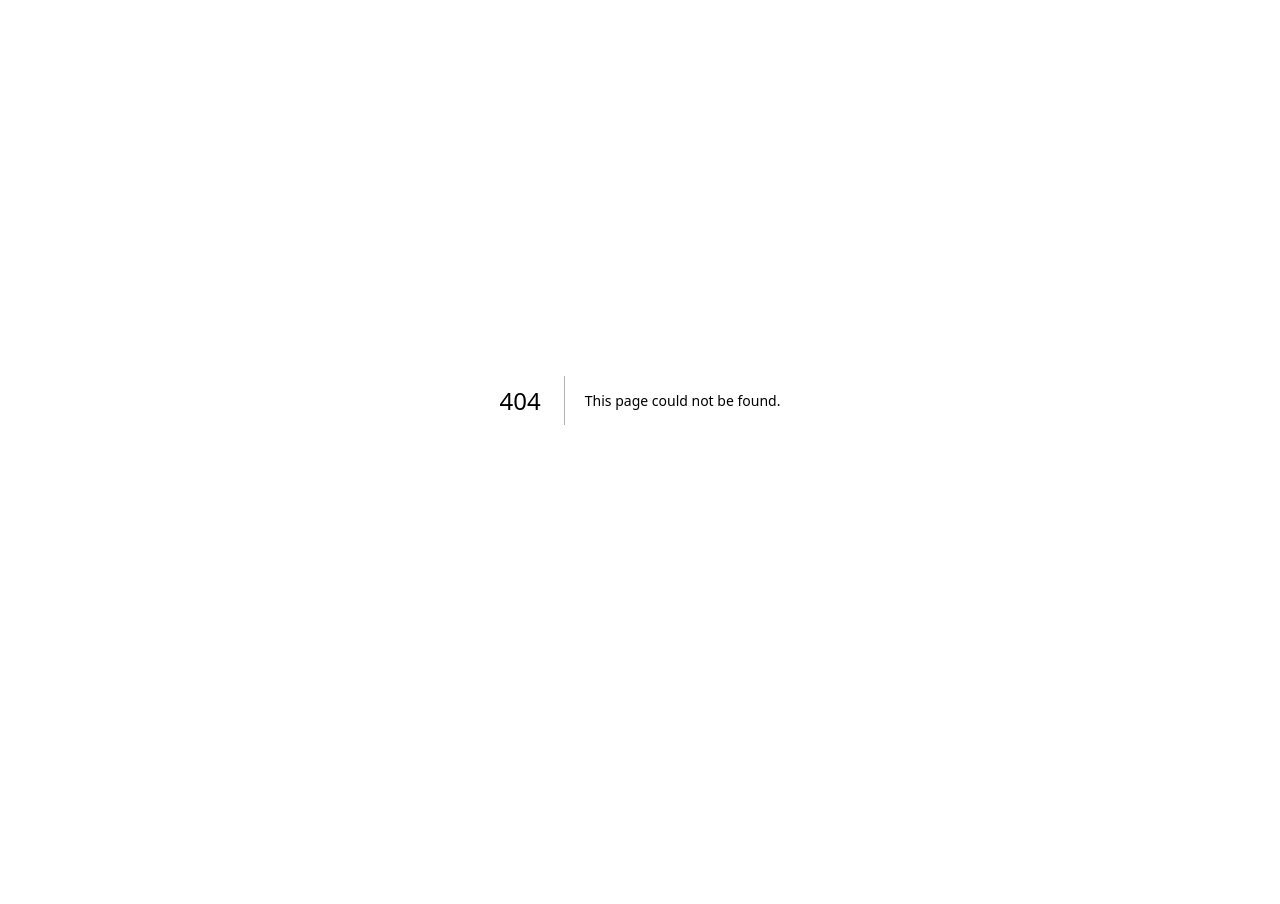
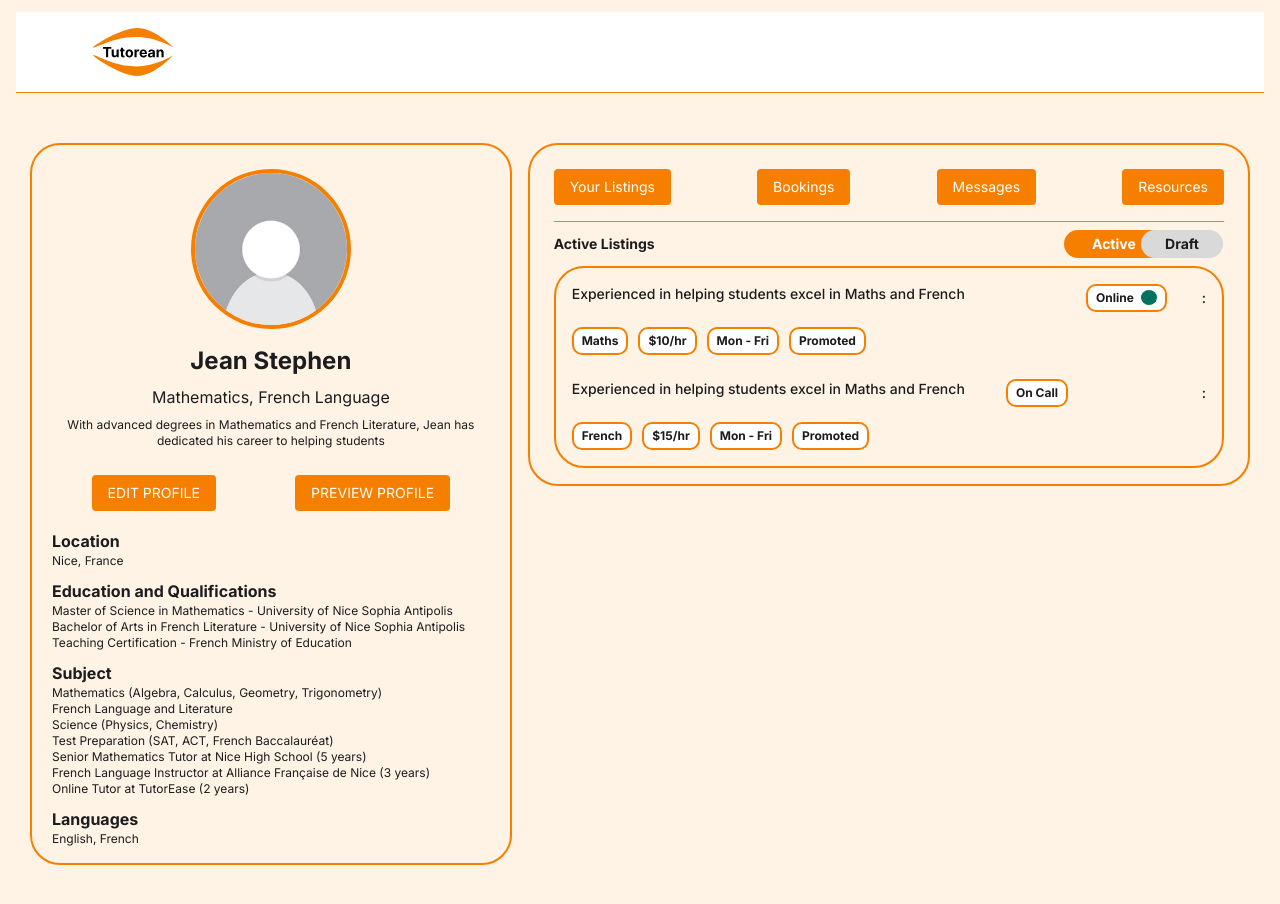
Before and after one commit to ebube-tech/tutorean, a Next.js app: page /tutor_reg/tutor_dashboard in a window 1280 px wide. Before the commit this address had no page. Before the commit the page ends 800 px from the top, so only its background shows below. Built offline with nearby package versions, Linux system fonts and the light colour scheme.

Commit message:
tutor registration dev complete

```diff
--- a/src/app/page.tsx
+++ b/src/app/page.tsx
@@ -1,17 +1,3 @@
-// import Register from "@/original/register";
-// import Navbar from "@/original/navbar";
-import Navbar from "@/components/navbar";
-import Tutor_Reg_One from "@/components/Tutor_Reg_One";
-import Tutor_Reg_Two from "@/components/Tutor_Reg_Two";
-import Tutor_Reg_Three from "@/components/Tutor_Reg_Three";
-import Tutor_Reg_Congrat from "@/components/Tutor_Reg_Congrat";
-
 export default function Home() {
-  return <div>
-    <Navbar/>
-    <Tutor_Reg_One/>
-    {/* <Tutor_Reg_Congrat/>
-    <Tutor_Reg_Congrat/>
-    <Tutor_Reg_Congrat/> */}
-  </div>;
+  return <div>Tutor Registration</div>;
 }
--- /dev/null
+++ b/src/app/tutor_reg/complete/page.tsx
@@ -0,0 +1,9 @@
+import Navbar from "@/components/navbar";
+import Tutor_Reg_Congrat from "@/components/Tutor_Reg_Congrat";
+
+export default function Home() {
+  return <div>
+    <Navbar/>
+    <Tutor_Reg_Congrat/>
+  </div>;
+}
--- /dev/null
+++ b/src/app/tutor_reg/page.tsx
@@ -0,0 +1,9 @@
+import Navbar from "@/components/navbar";
+import Tutor_Reg_One from "@/components/Tutor_Reg_One";
+
+export default function Home() {
+  return <div>
+    <Navbar/>
+    <Tutor_Reg_One/>
+  </div>;
+}
--- /dev/null
+++ b/src/app/tutor_reg/step_three/page.tsx
@@ -0,0 +1,9 @@
+import Navbar from "@/components/navbar";
+import Tutor_Reg_Three from "@/components/Tutor_Reg_Three";
+
+export default function Home() {
+  return <div>
+    <Navbar/>
+    <Tutor_Reg_Three/>
+  </div>;
+}
--- /dev/null
+++ b/src/app/tutor_reg/step_two/page.tsx
@@ -0,0 +1,9 @@
+import Navbar from "@/components/navbar";
+import Tutor_Reg_Two from "@/components/Tutor_Reg_Two";
+
+export default function Home() {
+  return <div>
+    <Navbar/>
+    <Tutor_Reg_Two/>
+  </div>;
+}
--- /dev/null
+++ b/src/app/tutor_reg/tutor_dashboard/page.tsx
@@ -0,0 +1,9 @@
+import Navbar from "@/components/navbar";
+import Dashboard from "@/components/Dashboard";
+
+export default function Home() {
+  return <div>
+    <Navbar/>
+    <Dashboard/>
+  </div>;
+}
--- /dev/null
+++ b/src/components/Dashboard.tsx
@@ -0,0 +1,108 @@
+import Image from 'next/image';
+import profile_photo from '../../public/profile.jpg'
+
+export default function Tutor_Reg_Two(){
+  return (
+    <div className="bg-[#FFF3E5] lg:px-[30px] md:px-[30px] px-[5px] lg:py-10 py-4 text-[#1b1c1e] w-[100%] h-[100%] flex flex-col lg:flex-row gap-4">
+        <div className="border-2 border-[#F77F00] rounded-[30px] lg:w-[40%] w-full h-full px-[20px] py-4 flex flex-col gap-[10px] overflow-hidden">
+
+            <div className="py-2 flex flex-col items-center justify-center gap-[8px]">
+                <div className="h-40 w-40 mb-2 rounded-[50%] border-4 border-[#F77F00] overflow-hidden">
+                    <Image src={ profile_photo } className='h-full w-full object-cover' alt="profile_photo"/>
+                </div>
+                <p className='text-2xl font-bold'>Jean Stephen</p>
+                <p>Mathematics, French Language</p>
+                <p className='text-center text-xs'>With advanced degrees in Mathematics and French Literature, Jean has dedicated his career to helping students </p>
+            </div>
+
+            <div className='flex justify-around items-center my-2'>
+                <button className='text-white bg-[#F77F00] rounded px-4 py-2 text-sm'>EDIT PROFILE</button>
+                <button className='text-white bg-[#F77F00] rounded px-4 py-2 text-sm'>PREVIEW PROFILE</button>
+            </div>
+
+            <div>
+                <p className='font-bold'>Location</p>
+                <p className='text-xs'>Nice, France</p>
+            </div>
+
+            <div>
+                <p className='font-bold'>Education and Qualifications </p>
+                <p className='text-xs'>Master of Science in Mathematics - University of Nice Sophia Antipolis <br/>
+                Bachelor of Arts in French Literature - University of Nice Sophia Antipolis <br/>
+                Teaching Certification - French Ministry of Education
+                </p>
+            </div>
+
+            <div>
+                <p className='font-bold'>Subject</p>
+                <p className='text-xs'>Mathematics (Algebra, Calculus, Geometry, Trigonometry)<br/>
+                French Language and Literature<br/>
+                Science (Physics, Chemistry)<br/>
+                Test Preparation (SAT, ACT, French Baccalauréat)</p>
+
+                <p className='text-xs'>Senior Mathematics Tutor at Nice High School (5 years)<br/>
+                French Language Instructor at Alliance Française de Nice (3 years)<br/>
+                Online Tutor at TutorEase (2 years)</p>
+            </div>
+
+            <div>
+                <p className='font-bold'>Languages</p>
+                <p className='text-xs'>English, French</p>
+            </div>
+
+        </div>
+
+        {/* right bar */}
+        <div className="border-2 border-[#F77F00] rounded-[30px] lg:w-[60%] w-full h-full lg:px-6 px-[10px] py-4 overflow-hidden">
+            <div className='flex items-center justify-between my-2 gap-[10px] text-white lg:text-sm text-xs flex-wrap'>
+                <button className='bg-[#F77F00] lg:px-4 px-2 py-2 rounded'>Your Listings</button>
+                <button className='bg-[#F77F00] lg:px-4 px-2 py-2 rounded'>Bookings</button>
+                <button className='bg-[#F77F00] lg:px-4 px-2 py-2 rounded'>Messages</button>
+                <button className='bg-[#F77F00] lg:px-4 px-2 py-2 rounded'>Resources</button>
+            </div>
+
+            <div className='flex items-center justify-between border-t border-[#F77F00] py-2 mt-4'>
+                <h6 className='font-bold text-sm'>Active Listings</h6>
+                <div className='relative w-[160px]'>
+                    <button className='relative text-sm font-bold bg-[#F77F00] rounded-[30px] py-1 px-7 text-[#fff]'>Active</button>
+                    <button className='absolute text-sm font-bold right-[1px] top-0 bg-[#D9D9D9] rounded-[30px] py-1 px-6 text-[#1b1c1e]'>Draft</button>
+                </div>
+            </div>
+
+            <div className='border-2 border-[#F77F00] text-sm lg:text-md rounded-[30px] p-4 flex flex-col gap-6 overflow-hidden'>
+                <div className='flex flex-col gap-[15px]'>
+                    <div className='flex items-start gap-4 justify-between font-medium'>
+                        <p>Experienced in helping students excel in Maths and French</p>
+                        <div className='flex items-center justify-between w-[200px] lg:w-[120px]'>
+                            <div className='border-2 border-[#F77F00] rounded-[10px] bg-[#fff] py-1 px-2 font-bold text-xs lg:text-md'>Online <span className='font-light ms-1 h-[40px] w-[40px] border-1 border-[#017260] text-[#017260] text-xs bg-[#017260] rounded-[50%] p-0 m-0'>On</span></div>
+                            <p>:</p>
+                        </div>
+                    </div>
+                    <div className='flex items-center text-xs lg:text-md wrap gap-[10px]'>
+                        <div className='border-2 border-[#f77f00] py-1 px-2 font-bold rounded-[10px] bg-[#fff]'>Maths</div>
+                        <div className='border-2 border-[#f77f00] py-1 px-2 font-bold rounded-[10px] bg-[#fff]'>$10/hr</div>
+                        <div className='border-2 border-[#f77f00] py-1 px-2 font-bold rounded-[10px] bg-[#fff]'>Mon - Fri</div>
+                        <div className='border-2 border-[#f77f00] py-1 px-2 font-bold rounded-[10px] bg-[#fff]'>Promoted</div>
+                    </div>
+                </div>
+
+                <div className='flex flex-col gap-[15px]'>
+                    <div className='flex items-start gap-4 justify-between font-medium'>
+                        <p>Experienced in helping students excel in Maths and French</p>
+                        <div className='flex items-center justify-between w-[200px]'>
+                            <div className='border-2 border-[#F77F00] rounded-[10px] bg-[#fff] py-1 px-2 font-bold text-xs lg:text-md'>On Call</div>
+                            <p>:</p>
+                        </div>
+                    </div>
+                    <div className='flex items-center gap-[10px] text-xs lg:text-md'>
+                        <div className='border-2 border-[#f77f00] py-1 px-2 font-bold rounded-[10px] bg-[#fff]'>French</div>
+                        <div className='border-2 border-[#f77f00] py-1 px-2 font-bold rounded-[10px] bg-[#fff]'>$15/hr</div>
+                        <div className='border-2 border-[#f77f00] py-1 px-2 font-bold rounded-[10px] bg-[#fff]'>Mon - Fri</div>
+                        <div className='border-2 border-[#f77f00] py-1 px-2 font-bold rounded-[10px] bg-[#fff]'>Promoted</div>
+                    </div>
+                </div>
+            </div>
+        </div>
+    </div>
+  )
+}
--- a/src/components/Tutor_Reg_Congrat.tsx
+++ b/src/components/Tutor_Reg_Congrat.tsx
@@ -7,8 +7,8 @@ import twitter from '../../public/twitter.svg';
 
 export default function Tutor_Reg_Congrat(){
     return(
-        <div className="bg-[#FFF3E5] w-[100%] h-[90vh]">
-            <div className="lg:px-[200px] md:px-[70px] p-10">
+        <div className="bg-[#FFF3E5] w-full h-full">
+            <div className="lg:px-[200px] md:px-[70px] p-[15px]">
                 <div className="py-2">
                     <h1 className="font-bold text-3xl text-[#f77f00]">Congratulations,  Jean Stephen! You are all set!</h1>
                     <p className="text-lg">You are officially part of the tutor community.</p>
@@ -20,9 +20,9 @@ export default function Tutor_Reg_Congrat(){
                 </div>
             </div>
 
-            <div className='border-2 border-[#f77f00] m-4 rounded-[30px]'>
-                <div className='flex gap-1 text-xs px-10 py-6 justify-around'>
-                    <div className="h-20 w-20">
+            <div className='border-2 border-[#f77f00] lg:m-4 m-[10px] rounded-[30px]'>
+                <div className='flex flex-wrap lg:gap-1 gap-4 text-xs px-10 py-6 justify-around'>
+                    <div className="h-20 lg:w-20 w-full">
                         <Image src={ logo } className='h-full w-full object-contain' alt="logo"/>
                     </div>
                     <div className='flex flex-col gap-2'>
--- a/src/components/Tutor_Reg_One.tsx
+++ b/src/components/Tutor_Reg_One.tsx
@@ -1,10 +1,13 @@
 import Progress from "./Progress";
 import Image from 'next/image';
+import Link from "next/link";
 import profile_photo from '../../public/profile.jpg'
 
 export default function Tutor_Reg_One(){
   return (
-    <div className="bg-[#FFF3E5] lg:px-[77px] md:px-[30px] p-5 w-[100%] h-full">
+    <>
+
+        <div className="bg-[#FFF3E5] lg:px-[77px] md:px-[30px] px-[15px] pb-6 w-[100%] h-full">
 
             {/* progress bar */}
             <Progress number={1}/>
@@ -23,14 +26,14 @@ export default function Tutor_Reg_One(){
                     </div>
                 </div>
 
-            <div className="py-2">
+                <div className="py-2 flex flex-col gap-[10px]">
                     <h1 className="font-bold text-md">Subjects Offered</h1>
-                <p className="text-sm py-1">Select the subjects you are proficient in! Showcase your diverse expertise</p>
-                <form className="bg-white border-2 border-[#F77F00] flex w-[350px] rounded">
+                    <p className="text-sm">Select the subjects you are proficient in! Showcase your diverse expertise</p>
+                    <form className="bg-white border-2 border-[#F77F00] flex w-[350px] rounded  text-sm lg:text-md">
                         <input type="text" className="py-2 px-4 flex-grow" placeholder="Search a Subject. eg Python"/>
                         <button className="bg-[#F77F00] text-white px-2">Search</button>
                     </form>
-                <div className="flex flex-wrap gap-2 mt-2">
+                    <div className="flex flex-wrap gap-2 mt-2 text-sm lg:text-md">
                         <button className="border border-[#f77f00] rounded-[30px] py-1 px-3 hover:bg-[#f77f00]">Python</button>
                         <button className="border border-[#f77f00] rounded-[30px] py-1 px-3 hover:bg-[#f77f00]">Algebra</button>
                         <button className="border border-[#f77f00] rounded-[30px] py-1 px-3 hover:bg-[#f77f00]">C++</button>
@@ -52,11 +55,11 @@ export default function Tutor_Reg_One(){
                 <div className="py-2">
                     <h1 className="font-bold text-md">Your Qualifications</h1>
                     <p className="text-sm py-2">Tell us your academic background and any certifications you have</p>
-                <form className="bg-white border-2 border-[#F77F00] flex w-[350px] rounded">
+                    <form className="bg-white border-2 border-[#F77F00] flex w-[350px] rounded text-sm lg:text-md">
                         <input type="text" className="py-2 px-4 flex-grow" placeholder="Search a Cerification eg Bachelors. "/>
                         <button className="bg-[#F77F00] text-white px-2">Search</button>
                     </form>
-                <div className="flex flex-wrap gap-2 mt-2">
+                    <div className="flex flex-wrap gap-2 mt-2 text-sm lg:text-md">
                         <button className="border border-[#f77f00] rounded-[30px] py-1 px-3 hover:bg-[#f77f00]">Masters</button>
                         <button className="border border-[#f77f00] rounded-[30px] py-1 px-3 hover:bg-[#f77f00]">PHD</button>
                         <button className="border border-[#f77f00] rounded-[30px] py-1 px-3 hover:bg-[#f77f00]">Diploma</button>
@@ -65,9 +68,10 @@ export default function Tutor_Reg_One(){
                     </div>
                 </div>
 
-            <button className="bg-[#F77F00] text-white py-2 px-4 mt-5 rounded-[30px]">Continue</button>
+                <Link href='/tutor_reg/step_two' className="bg-[#F77F00] text-white py-2 px-4 mt-5 rounded-[30px]">Continue</Link>
 
             </div>
         </div>
+    </>
   )
 }
--- a/src/components/Tutor_Reg_Two.tsx
+++ b/src/components/Tutor_Reg_Two.tsx
@@ -1,8 +1,10 @@
 import Progress from "./Progress";
+import Link from "next/link";
 
 export default function Tutor_Reg_Two(){
   return (
-    <div className="bg-[#FFF3E5] lg:px-[77px] md:px-[30px] p-5 w-[100%] h-full">
+    <>
+    <div className="bg-[#FFF3E5] lg:px-[77px] md:px-[30px] lg:p-5 px-[15px] pb-6 w-[100%] h-full">
 
       {/* progress bar */}
       <Progress number={2}/>
@@ -13,19 +15,19 @@ export default function Tutor_Reg_Two(){
           <p className="text-sm py-2">Introduce yourself, specify languages spoken and choose your preferred communication method</p>
         </div>
 
-        <div className="py-2">
+        <div className="py-2 w-full overflow-hidden">
           <h1 className="font-bold text-md">Your Introduction</h1>
-          <textarea className="bg-[#FFD580] text-black my-2 p-2 rounded outline-none text-sm" placeholder="Introduce yourself in a few words. Share your passion of teaching, that makes your tutoring special" cols="50" rows="8"></textarea>
+          <textarea className="bg-[#FFD580] text-black my-2 w-full p-2 rounded outline-none text-sm" placeholder="Introduce yourself in a few words. Share your passion of teaching, that makes your tutoring special" cols="50" rows="8"></textarea>
         </div>
 
         <div className="py-2">
           <h1 className="font-bold text-md">Languages Spoken</h1>
           <p className="text-sm py-2">Languages you are fluent in. Let your students know about language options you speak</p>
-          <form className="bg-white border-2 border-[#F77F00] flex w-[350px] rounded">
+          <form className="bg-white border-2 border-[#F77F00] flex w-[350px] rounded text-sm lg:text-md">
               <input type="text" className="py-2 px-4 flex-grow" placeholder="Search a Language eg English"/>
               <button className="bg-[#F77F00] text-white px-2">Search</button>
           </form>
-          <div className="flex flex-wrap gap-2 mt-2">
+          <div className="flex flex-wrap gap-2 mt-2 text-sm lg:text-md">
               <button className="border border-[#f77f00] rounded-[30px] py-1 px-3 hover:bg-[#f77f00]">English</button>
               <button className="border border-[#f77f00] rounded-[30px] py-1 px-3 hover:bg-[#f77f00]">Swahili</button>
               <button className="border border-[#f77f00] rounded-[30px] py-1 px-3 hover:bg-[#f77f00]">French</button>
@@ -37,18 +39,19 @@ export default function Tutor_Reg_Two(){
         <div className="py-2">
           <h1 className="font-bold text-md">Preferred Communication</h1>
           <p className="text-sm py-2">How do you prefer to communicate ?</p>
-          <div className="flex flex-wrap gap-2 mt-2">
+          <div className="flex flex-wrap gap-2 mt-2 text-sm lg:text-md">
               <button className="border border-[#f77f00] rounded-[30px] py-1 px-3 hover:bg-[#f77f00]">Online</button>
               <button className="border border-[#f77f00] rounded-[30px] py-1 px-3 hover:bg-[#f77f00]">On Call</button>
               <button className="border border-[#f77f00] rounded-[30px] py-1 px-3 hover:bg-[#f77f00]">In Progress</button>
           </div>
         </div>
 
-        <div className="flex gap-2 mt-2">
-          <button className="bg-[#F77F00] text-white py-2 px-4 rounded-[30px]">Back</button>
-          <button className="bg-[#F77F00] text-white py-2 px-4 rounded-[30px]">Continue</button>
+        <div className="flex gap-2 mt-4">
+          <Link href='/tutor_reg' className="bg-[#F77F00] text-white py-2 px-4 rounded-[30px]">Back</Link>
+          <Link href='/tutor_reg/step_three' className="bg-[#F77F00] text-white py-2 px-4 rounded-[30px]">Continue</Link>
         </div>
       </div>
     </div>
+  </>
   )
 }
--- a/src/components/navbar.tsx
+++ b/src/components/navbar.tsx
@@ -3,7 +3,7 @@ import Image from 'next/image';
 
 export default function Navbar(){
   return (
-    <div className="pt-3 px-4 items-center w-[100%] bg-[#FFF3E5]">
+    <div className="lg:pt-3  lg:px-4 p-[10px] items-center w-[100%] bg-[#FFF3E5] ">
       <div className='lg:px-[77px] md:px-[30px] px-[10px] border-b border-[#F77F00] bg-white'>
         <div className="h-20 w-20">
           <Image src={ logo } className='h-full w-full object-contain' alt="logo"/>
```
Also changed, not shown: src/components/Tutor_Reg_Three.tsx (+15 -14 lines). Lines whose indentation alone changed are shown as unchanged.
